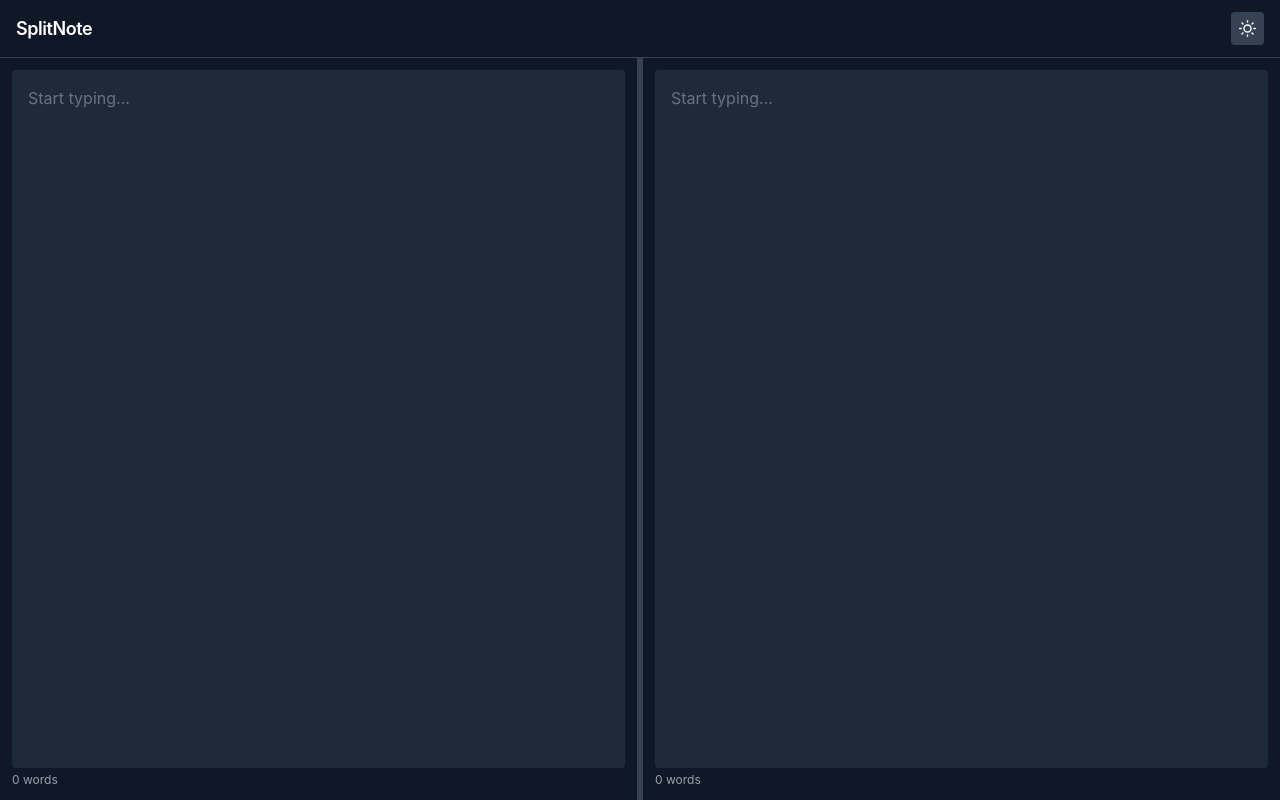
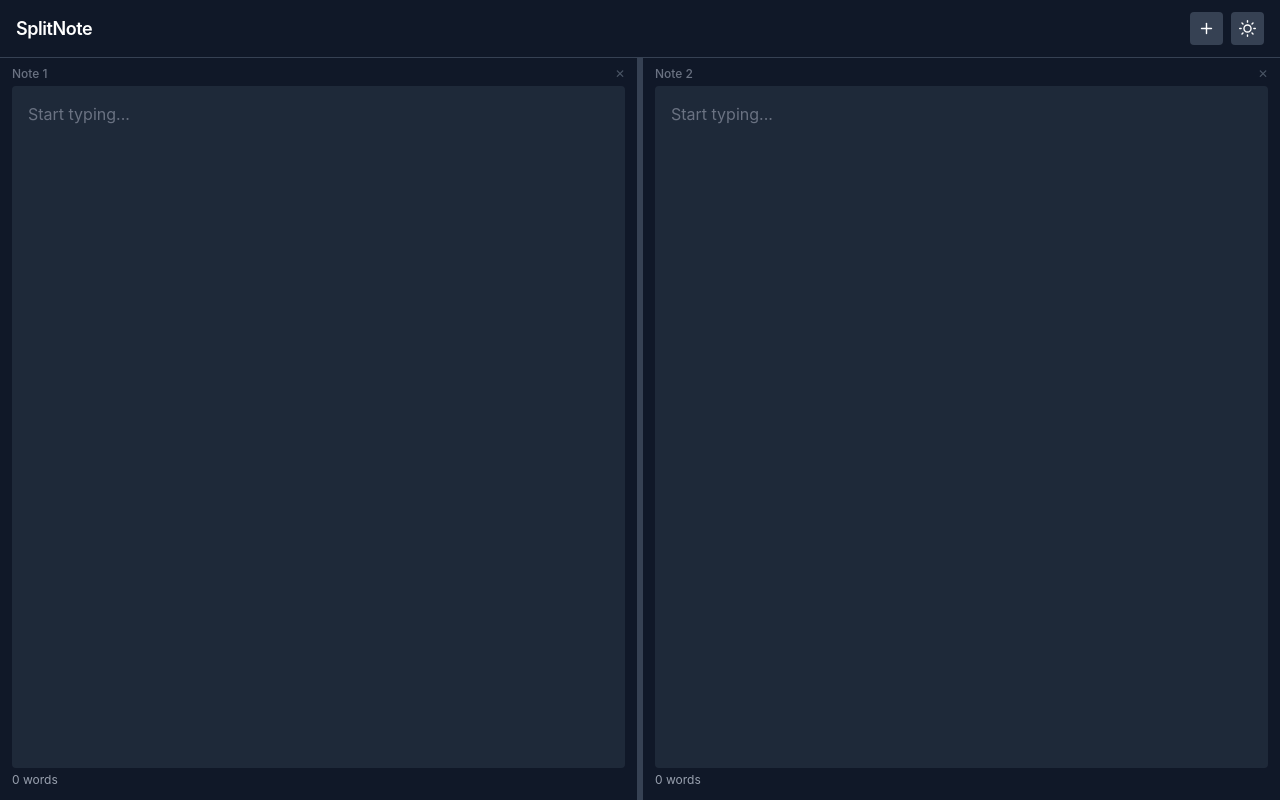
Before and after one commit to diyor1602/splitnote, a React (Vite) app: page / in a window 1280 px wide. Built offline with nearby package versions, Linux system fonts and the light colour scheme.

Commit message:
adding more split views with delete option

```diff
--- a/src/App.jsx
+++ b/src/App.jsx
@@ -1,36 +1,80 @@
-import { useState, useRef, useEffect } from "react";
+import { useState, useRef, useEffect, Fragment } from "react";
 import TextArea from "./components/TextArea";
 import Toolbar from "./components/Toolbar";
+
+let _id = 0;
+const uid = () => ++_id;
 
 const countWords = (text) => {
   if (!text.trim()) return 0;
   return text.trim().split(/\s+/).filter((w) => w.length > 0).length;
 };
 
-const getInitialText = (side) => localStorage.getItem(`${side}Text`) ?? "";
+const MIN_WIDTH = 15;
+const MAX_PANELS = 6;
+
+const loadState = () => {
+  try {
+    const saved = localStorage.getItem("splitnote_v2");
+    if (saved) {
+      const panels = JSON.parse(saved);
+      if (Array.isArray(panels) && panels.length > 0) {
+        _id = Math.max(...panels.map((p) => p.id)) + 1;
+        return panels;
+      }
+    }
+  } catch {
+    void 0;
+  }
+  // migrate from v1
+  const left = localStorage.getItem("leftText") ?? "";
+  const right = localStorage.getItem("rightText") ?? "";
+  return [
+    { id: uid(), text: left, width: 50 },
+    { id: uid(), text: right, width: 50 },
+  ];
+};
 
 const App = () => {
-  const [leftText, setLeftText] = useState(() => getInitialText("left"));
-  const [rightText, setRightText] = useState(() => getInitialText("right"));
+  const [panels, setPanels] = useState(loadState);
   const [theme, setTheme] = useState(() => localStorage.getItem("theme") ?? "dark");
-  const [splitPercent, setSplitPercent] = useState(50);
-  const [activePanel, setActivePanel] = useState("left");
+  const [activeIdx, setActiveIdx] = useState(0);
+  const [confirmId, setConfirmId] = useState(null);
+  const containerRef = useRef(null);
+  const drag = useRef(null);
 
-  const containerRef = useRef(null);
-  const isDragging = useRef(false);
+  const commit = (next) => {
+    setPanels(next);
+    localStorage.setItem("splitnote_v2", JSON.stringify(next));
+  };
 
   useEffect(() => {
     const onMove = (e) => {
-      if (!isDragging.current || !containerRef.current) return;
+      if (!drag.current || !containerRef.current) return;
+      const { idx, startX, startWidths } = drag.current;
       const rect = containerRef.current.getBoundingClientRect();
-      const pct = ((e.clientX - rect.left) / rect.width) * 100;
-      setSplitPercent(Math.min(Math.max(pct, 20), 80));
+      const delta = ((e.clientX - startX) / rect.width) * 100;
+      let a = startWidths[idx] + delta;
+      let b = startWidths[idx + 1] - delta;
+      if (a < MIN_WIDTH) { b -= MIN_WIDTH - a; a = MIN_WIDTH; }
+      if (b < MIN_WIDTH) { a -= MIN_WIDTH - b; b = MIN_WIDTH; }
+      a = Math.max(MIN_WIDTH, a);
+      b = Math.max(MIN_WIDTH, b);
+      setPanels((prev) =>
+        prev.map((p, i) =>
+          i === idx ? { ...p, width: a } : i === idx + 1 ? { ...p, width: b } : p
+        )
+      );
     };
     const onUp = () => {
-      if (!isDragging.current) return;
-      isDragging.current = false;
+      if (!drag.current) return;
+      drag.current = null;
       document.body.style.cursor = "";
       document.body.style.userSelect = "";
+      setPanels((prev) => {
+        localStorage.setItem("splitnote_v2", JSON.stringify(prev));
+        return prev;
+      });
     };
     window.addEventListener("mousemove", onMove);
     window.addEventListener("mouseup", onUp);
@@ -40,14 +84,40 @@ const App = () => {
     };
   }, []);
 
-  const handleLeftChange = (e) => {
-    setLeftText(e.target.value);
-    localStorage.setItem("leftText", e.target.value);
+  const handleChange = (id, value) => {
+    commit(panels.map((p) => (p.id === id ? { ...p, text: value } : p)));
   };
 
-  const handleRightChange = (e) => {
-    setRightText(e.target.value);
-    localStorage.setItem("rightText", e.target.value);
+  const addPanel = () => {
+    if (panels.length >= MAX_PANELS) return;
+    const count = panels.length + 1;
+    const factor = panels.length / count;
+    commit([
+      ...panels.map((p) => ({ ...p, width: p.width * factor })),
+      { id: uid(), text: "", width: 100 / count },
+    ]);
+    setActiveIdx(panels.length);
+  };
+
+  const doRemove = (id) => {
+    const idx = panels.findIndex((p) => p.id === id);
+    const removed = panels[idx];
+    const next = panels.filter((_, i) => i !== idx);
+    const perPanel = removed.width / next.length;
+    const updated = next.map((p) => ({ ...p, width: p.width + perPanel }));
+    commit(updated);
+    setActiveIdx((prev) => Math.min(prev, updated.length - 1));
+    setConfirmId(null);
+  };
+
+  const removePanel = (id) => {
+    if (panels.length <= 1) return;
+    const panel = panels.find((p) => p.id === id);
+    if (panel.text.trim()) {
+      setConfirmId(id);
+    } else {
+      doRemove(id);
+    }
   };
 
   const toggleTheme = () => {
@@ -57,7 +127,15 @@ const App = () => {
   };
 
   const isDark = theme === "dark";
-  const wc = isDark ? "text-xs mt-1 text-gray-400" : "text-xs mt-1 text-gray-500";
+
+  const divClass = `w-1.5 shrink-0 cursor-col-resize transition-colors ${
+    isDark ? "bg-gray-700 hover:bg-blue-500" : "bg-gray-200 hover:bg-blue-400"
+  }`;
+  const labelClass = `text-xs font-medium ${isDark ? "text-gray-500" : "text-gray-400"}`;
+  const closeClass = `text-xs leading-none transition-colors cursor-pointer ${
+    isDark ? "text-gray-600 hover:text-red-400" : "text-gray-400 hover:text-red-500"
+  }`;
+  const wcClass = isDark ? "text-xs mt-1 text-gray-400" : "text-xs mt-1 text-gray-500";
 
   return (
     <div
@@ -68,95 +146,164 @@ const App = () => {
       <Toolbar
         isDark={isDark}
         onToggleTheme={toggleTheme}
+        onAddPanel={addPanel}
+        canAddPanel={panels.length < MAX_PANELS}
       />
 
-      {/* Mobile: tab switcher */}
+      {/* Mobile: tab bar */}
       <div
-        className={`flex md:hidden shrink-0 border-b ${
+        className={`flex md:hidden shrink-0 overflow-x-auto border-b ${
           isDark ? "border-gray-700" : "border-gray-200"
         }`}
       >
-        {["left", "right"].map((p) => (
+        {panels.map((p, i) => (
           <button
-            key={p}
-            onClick={() => setActivePanel(p)}
-            className={`flex-1 py-2 text-sm font-medium capitalize transition-colors cursor-pointer ${
-              activePanel === p
-                ? isDark
-                  ? "bg-gray-800"
-                  : "bg-white"
-                : isDark
-                ? "bg-gray-900"
-                : "bg-gray-100"
+            key={p.id}
+            onClick={() => setActiveIdx(i)}
+            className={`flex-shrink-0 px-3 py-2 text-sm font-medium whitespace-nowrap transition-colors cursor-pointer ${
+              activeIdx === i
+                ? isDark ? "bg-gray-800" : "bg-white"
+                : isDark ? "bg-gray-900 text-gray-400" : "bg-gray-100 text-gray-500"
             }`}
           >
-            {p} · {countWords(p === "left" ? leftText : rightText)} words
+            Note {i + 1}
           </button>
+        ))}
+        {panels.length < MAX_PANELS && (
+          <button
+            onClick={addPanel}
+            className={`flex-shrink-0 px-3 py-2 text-sm cursor-pointer ${
+              isDark ? "text-gray-400 hover:text-white" : "text-gray-500 hover:text-gray-900"
+            }`}
+            title="Add panel"
+          >
+            +
+          </button>
+        )}
+      </div>
+
+      <div className="flex-1 overflow-hidden">
+        {/* Desktop: multi-panel resizable */}
+        <div className="hidden md:flex h-full" ref={containerRef}>
+          {panels.map((panel, i) => (
+            <Fragment key={panel.id}>
+              <div style={{ width: `${panel.width}%` }} className="flex flex-col min-w-0">
+                <div className="flex items-center justify-between px-3 pt-2 pb-0">
+                  <span className={labelClass}>Note {i + 1}</span>
+                  {panels.length > 1 && (
+                    <button
+                      onClick={() => removePanel(panel.id)}
+                      className={closeClass}
+                      title="Close panel"
+                    >
+                      ✕
+                    </button>
+                  )}
+                </div>
+                <div className="flex-1 flex flex-col px-3 pb-3 pt-1 min-h-0">
+                  <TextArea
+                    isDark={isDark}
+                    className="flex-1 min-h-0 resize-none"
+                    value={panel.text}
+                    onChange={(e) => handleChange(panel.id, e.target.value)}
+                    placeholder="Start typing..."
+                  />
+                  <p className={wcClass}>{countWords(panel.text)} words</p>
+                </div>
+              </div>
+              {i < panels.length - 1 && (
+                <div
+                  className={divClass}
+                  onMouseDown={(e) => {
+                    e.preventDefault();
+                    drag.current = {
+                      idx: i,
+                      startX: e.clientX,
+                      startWidths: panels.map((p) => p.width),
+                    };
+                    document.body.style.cursor = "col-resize";
+                    document.body.style.userSelect = "none";
+                  }}
+                  onDoubleClick={() => {
+                    const total = panels[i].width + panels[i + 1].width;
+                    commit(
+                      panels.map((p, j) =>
+                        j === i || j === i + 1 ? { ...p, width: total / 2 } : p
+                      )
+                    );
+                  }}
+                />
+              )}
+            </Fragment>
           ))}
         </div>
 
-      {/* Content area */}
-      <div className="flex-1 overflow-hidden">
-        {/* Desktop: resizable split view */}
-        <div className="hidden md:flex h-full" ref={containerRef}>
-          <div
-            style={{ width: `${splitPercent}%` }}
-            className="flex flex-col p-3 min-w-0"
-          >
+        {/* Mobile: single active panel */}
+        <div className="flex md:hidden flex-col p-3 h-full">
+          {panels[activeIdx] && (
+            <>
               <TextArea
                 isDark={isDark}
                 className="flex-1 min-h-0 resize-none"
-              value={leftText}
-              onChange={handleLeftChange}
+                value={panels[activeIdx].text}
+                onChange={(e) => handleChange(panels[activeIdx].id, e.target.value)}
                 placeholder="Start typing..."
               />
-            <p className={wc}>{countWords(leftText)} words</p>
+              <div className="flex items-center justify-between mt-1">
+                <p className={wcClass}>{countWords(panels[activeIdx].text)} words</p>
+                {panels.length > 1 && (
+                  <button
+                    onClick={() => removePanel(panels[activeIdx].id)}
+                    className={`text-xs transition-colors cursor-pointer ${
+                      isDark ? "text-gray-600 hover:text-red-400" : "text-gray-400 hover:text-red-500"
+                    }`}
+                  >
+                    Remove
+                  </button>
+                )}
               </div>
-
-          <div
-            className={`w-1.5 shrink-0 cursor-col-resize transition-colors ${
-              isDark
-                ? "bg-gray-700 hover:bg-blue-500"
-                : "bg-gray-200 hover:bg-blue-400"
-            }`}
-            onMouseDown={(e) => {
-              e.preventDefault();
-              isDragging.current = true;
-              document.body.style.cursor = "col-resize";
-              document.body.style.userSelect = "none";
-            }}
-            onDoubleClick={() => setSplitPercent(50)}
-          />
-
-          <div
-            style={{ width: `${100 - splitPercent}%` }}
-            className="flex flex-col p-3 min-w-0"
-          >
-            <TextArea
-              isDark={isDark}
-              className="flex-1 min-h-0 resize-none"
-              value={rightText}
-              onChange={handleRightChange}
-              placeholder="Start typing..."
-            />
-            <p className={wc}>{countWords(rightText)} words</p>
+            </>
+          )}
         </div>
       </div>
 
-        {/* Mobile: single panel */}
-        <div className="flex md:hidden flex-col p-3 h-full">
-          <TextArea
-            isDark={isDark}
-            className="flex-1 min-h-0 resize-none"
-            value={activePanel === "left" ? leftText : rightText}
-            onChange={activePanel === "left" ? handleLeftChange : handleRightChange}
-            placeholder="Start typing..."
-          />
-          <p className={wc}>
-            {countWords(activePanel === "left" ? leftText : rightText)} words
+      {/* Delete confirmation dialog */}
+      {confirmId !== null && (
+        <div
+          className="fixed inset-0 z-50 flex items-center justify-center bg-black/50"
+          onClick={() => setConfirmId(null)}
+        >
+          <div
+            className={`rounded-lg shadow-xl p-5 w-72 ${
+              isDark ? "bg-gray-800 text-white" : "bg-white text-gray-900"
+            }`}
+            onClick={(e) => e.stopPropagation()}
+          >
+            <p className="text-sm font-medium mb-1">Delete this note?</p>
+            <p className={`text-xs mb-4 ${isDark ? "text-gray-400" : "text-gray-500"}`}>
+              This note has content that will be permanently lost.
             </p>
+            <div className="flex gap-2 justify-end">
+              <button
+                onClick={() => setConfirmId(null)}
+                className={`px-3 py-1.5 text-sm rounded cursor-pointer transition-colors ${
+                  isDark
+                    ? "bg-gray-700 hover:bg-gray-600 text-white"
+                    : "bg-gray-100 hover:bg-gray-200 text-gray-800"
+                }`}
+              >
+                Cancel
+              </button>
+              <button
+                onClick={() => doRemove(confirmId)}
+                className="px-3 py-1.5 text-sm rounded cursor-pointer bg-red-600 hover:bg-red-500 text-white transition-colors"
+              >
+                Delete
+              </button>
             </div>
           </div>
+        </div>
+      )}
     </div>
   );
 };
--- a/src/components/Toolbar.jsx
+++ b/src/components/Toolbar.jsx
@@ -1,3 +1,20 @@
+const PlusIcon = () => (
+  <svg
+    xmlns="http://www.w3.org/2000/svg"
+    width="17"
+    height="17"
+    viewBox="0 0 24 24"
+    fill="none"
+    stroke="currentColor"
+    strokeWidth="2"
+    strokeLinecap="round"
+    strokeLinejoin="round"
+  >
+    <line x1="12" y1="5" x2="12" y2="19" />
+    <line x1="5" y1="12" x2="19" y2="12" />
+  </svg>
+);
+
 const SunIcon = () => (
   <svg
     xmlns="http://www.w3.org/2000/svg"
@@ -38,10 +55,14 @@ const MoonIcon = () => (
   </svg>
 );
 
-const Toolbar = ({ isDark, onToggleTheme }) => {
+const Toolbar = ({ isDark, onToggleTheme, onAddPanel, canAddPanel }) => {
   const btn = isDark
     ? "p-2 rounded bg-gray-700 hover:bg-gray-600 text-white transition-colors cursor-pointer"
     : "p-2 rounded bg-gray-200 hover:bg-gray-300 text-gray-800 transition-colors cursor-pointer";
+
+  const disabledBtn = isDark
+    ? "p-2 rounded bg-gray-800 text-gray-600 cursor-not-allowed"
+    : "p-2 rounded bg-gray-100 text-gray-300 cursor-not-allowed";
 
   return (
     <header
@@ -51,6 +72,14 @@ const Toolbar = ({ isDark, onToggleTheme }) => {
     >
       <h1 className="text-lg font-semibold tracking-tight">SplitNote</h1>
       <div className="flex items-center gap-2">
+        <button
+          onClick={onAddPanel}
+          disabled={!canAddPanel}
+          className={canAddPanel ? btn : disabledBtn}
+          title={canAddPanel ? "Add panel" : "Maximum panels reached"}
+        >
+          <PlusIcon />
+        </button>
         <button
           onClick={onToggleTheme}
           className={btn}
```
Lines whose indentation alone changed are shown as unchanged.
